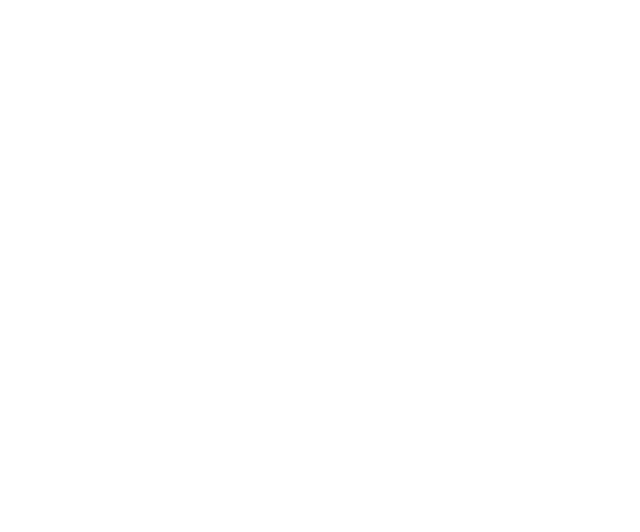
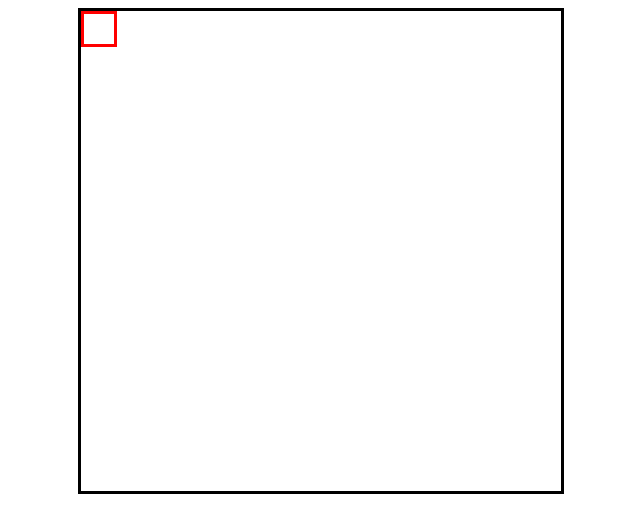
Before and after one commit to Cuthbert21/etch-a-sketch, a plain HTML site: page index.html in a window 1280 px wide. Shown: the whole page, without its empty margins (319-959 px from the left). Drawn offline with Linux system fonts and the light colour scheme.

Commit message:
Add the workfield and the first div

```diff
--- a/index.html
+++ b/index.html
@@ -9,5 +9,6 @@
 </head>
 <body>
 
+    <div class="container"></div>
 </body>
 </html>
--- a/javascript.js
+++ b/javascript.js
@@ -0,0 +1,5 @@
+const container = document.querySelector(".container");
+
+const div = document.createElement("div");
+
+container.appendChild(div);
--- a/styles.css
+++ b/styles.css
@@ -0,0 +1,20 @@
+body{
+    display: flex;
+    align-items: center;
+    justify-content: center;
+}
+
+.container {
+    border-style: solid;
+    border-color: black;
+    height: 480px;
+    width: 480px;
+    display: flex;
+}
+
+div {
+    border-style: solid;
+    border-color: red;
+    width: 30px;
+    height: 30px;
+}
```
